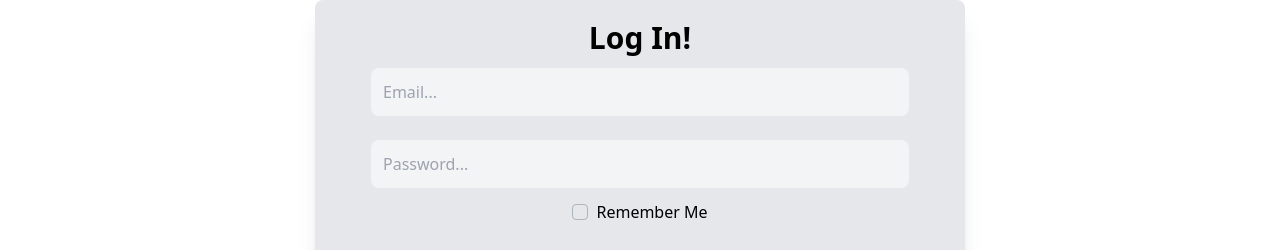
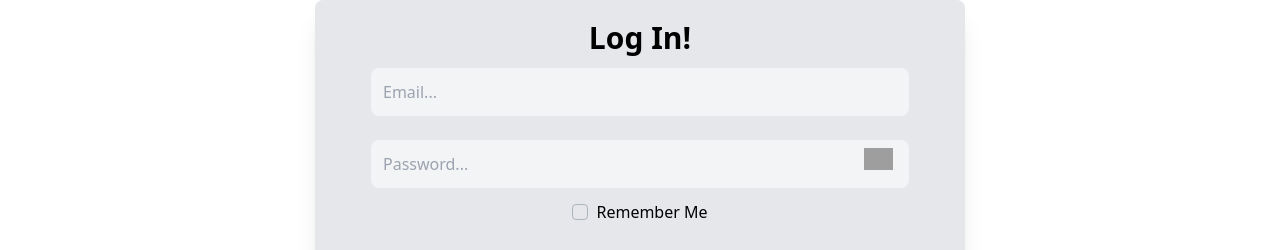
Before and after one commit to nedug/Registration-Form-Client, a React (Create React App) app: page /login in a window 1280 px wide. Shown: the part 120-370 px from the top of the page. Built offline with nearby package versions, Linux system fonts and the light colour scheme; no server answers; grey boxes are pictures that could not be loaded.

Commit message:
isSeenPassword

```diff
--- a/src/components/authorization/Login.jsx
+++ b/src/components/authorization/Login.jsx
@@ -1,8 +1,9 @@
 import React, { useState } from 'react';
-import Input from '../../utils/input/Input';
+import InputPas from '../../utils/input/InputPas';
 import { useDispatch } from 'react-redux';
 import { login } from '../../actions/user';
 import style from './Login.module.css';
+import Input from '../../utils/input/Input';
 
 
 const Login = () => {
@@ -20,7 +21,7 @@ const Login = () => {
                 <h2 className='font-bold text-3xl'>Log In!</h2>
 
                 <Input value={email} setValue={setEmail} type='text' placeholder='Email...' />
-                <Input value={password} setValue={setPassword} type='password' placeholder='Password...' />
+                <InputPas value={password} setValue={setPassword} placeholder='Password...' />
 
                 <div className={style.checkbox}>
                     <input
@@ -34,7 +35,6 @@ const Login = () => {
                     <label htmlFor='color'>Remember Me</label>
                 </div>
 
-
                 <button className='py-2 w-[150px] rounded-lg bg-blue-300 mb-4 mt-6 hover:shadow-md hover:bg-blue-400'
                         onClick={() => dispatch(login(email, password, checkbox))}>Log In
                 </button>
--- a/src/components/authorization/Registration.jsx
+++ b/src/components/authorization/Registration.jsx
@@ -1,7 +1,8 @@
 import React, { useState } from 'react';
-import Input from '../../utils/input/Input';
+import InputPas from '../../utils/input/InputPas';
 import { registration } from '../../actions/user';
 import { useDispatch } from 'react-redux';
+import Input from '../../utils/input/Input';
 
 
 const Registration = () => {
@@ -18,8 +19,9 @@ const Registration = () => {
             <div
                 className='flex flex-col items-center bg-gray-200 shadow-xl hover:bg-gray-200 transition-all my-10 w-[650px] justify-between rounded-lg px-14 py-5'>
                 <h2 className='font-bold text-3xl'>Sign Up!</h2>
+
                 <Input value={email} setValue={setEmail} type='text' placeholder='Email...' />
-                <Input value={password} setValue={setPassword} type='password' placeholder='Password...' />
+                <InputPas value={password} setValue={setPassword} type='password' placeholder='Password...' />
                 <button className='py-2 w-[150px] rounded-lg bg-blue-300 m-4 hover:shadow-md hover:bg-blue-400'
                         onClick={onClickButton}>Sign Up
                 </button>
--- a/src/components/profile/Profile.jsx
+++ b/src/components/profile/Profile.jsx
@@ -1,7 +1,7 @@
 import React, { useState } from 'react';
 import { useDispatch, useSelector } from 'react-redux';
 import { changePassword, createNotes, removeUser } from '../../actions/user';
-import Input from '../../utils/input/Input';
+import InputPas from '../../utils/input/InputPas';
 
 
 const Profile = () => {
@@ -65,7 +65,7 @@ const Profile = () => {
                 <div className='border border-b-gray-400 w-[100%] my-4' />
 
                 <div className='flex flex-row items-center mb-4 mt-0 w-[100%]'>
-                    <Input
+                    <InputPas
                         value={newPassword}
                         setValue={setPassword}
                         type='password'
--- a/src/utils/input/Input.jsx
+++ b/src/utils/input/Input.jsx
@@ -1,4 +1,5 @@
 import React from 'react';
+
 
 const Input = (props) => {
     return (
--- /dev/null
+++ b/src/utils/input/InputPas.jsx
@@ -0,0 +1,29 @@
+import React, { useState } from 'react';
+import eye1 from '../../assets/img/eye1.ico';
+import eye2 from '../../assets/img/eye2.ico';
+
+
+const InputPas = (props) => {
+    const [isSeenPassword, setSeenPassword] = useState(false);
+
+
+    return (
+        <div className='relative w-[100%]'>
+            <input onChange={(event) => props.setValue(event.target.value)}
+                   value={props.value}
+                   type={isSeenPassword ? 'text' : 'password'}
+                   placeholder={props.placeholder}
+                   className='bg-gray-100 w-[100%] p-3 my-3 rounded-lg outline-none hover:shadow'
+            />
+
+            <img
+                className='cursor-pointer absolute right-4 top-5'
+                src={isSeenPassword ? eye2 : eye1}
+                alt='eye' width={'29px'}
+                onClick={() => setSeenPassword(!isSeenPassword)}
+            />
+        </div>
+    );
+};
+
+export default InputPas;
```
Also changed, not shown: 2 other files (tests, documents, lock files or other folders).
